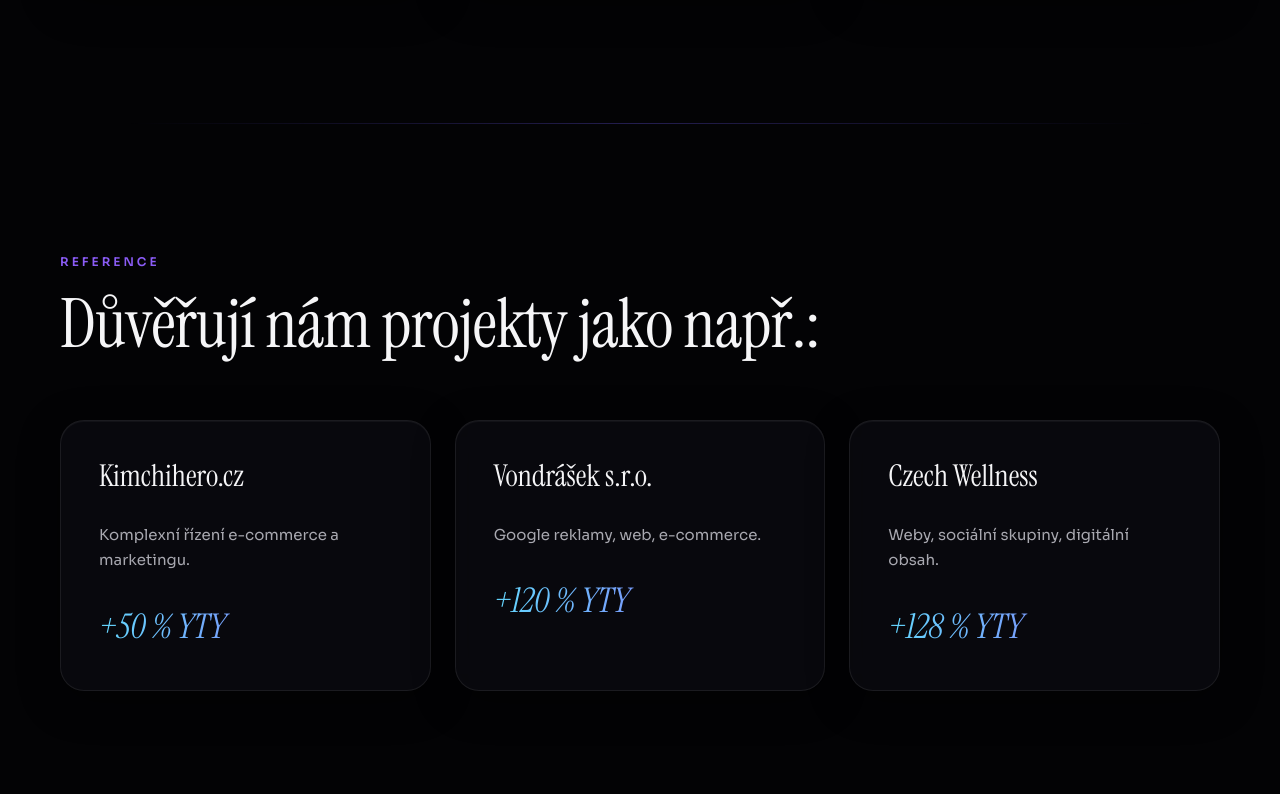
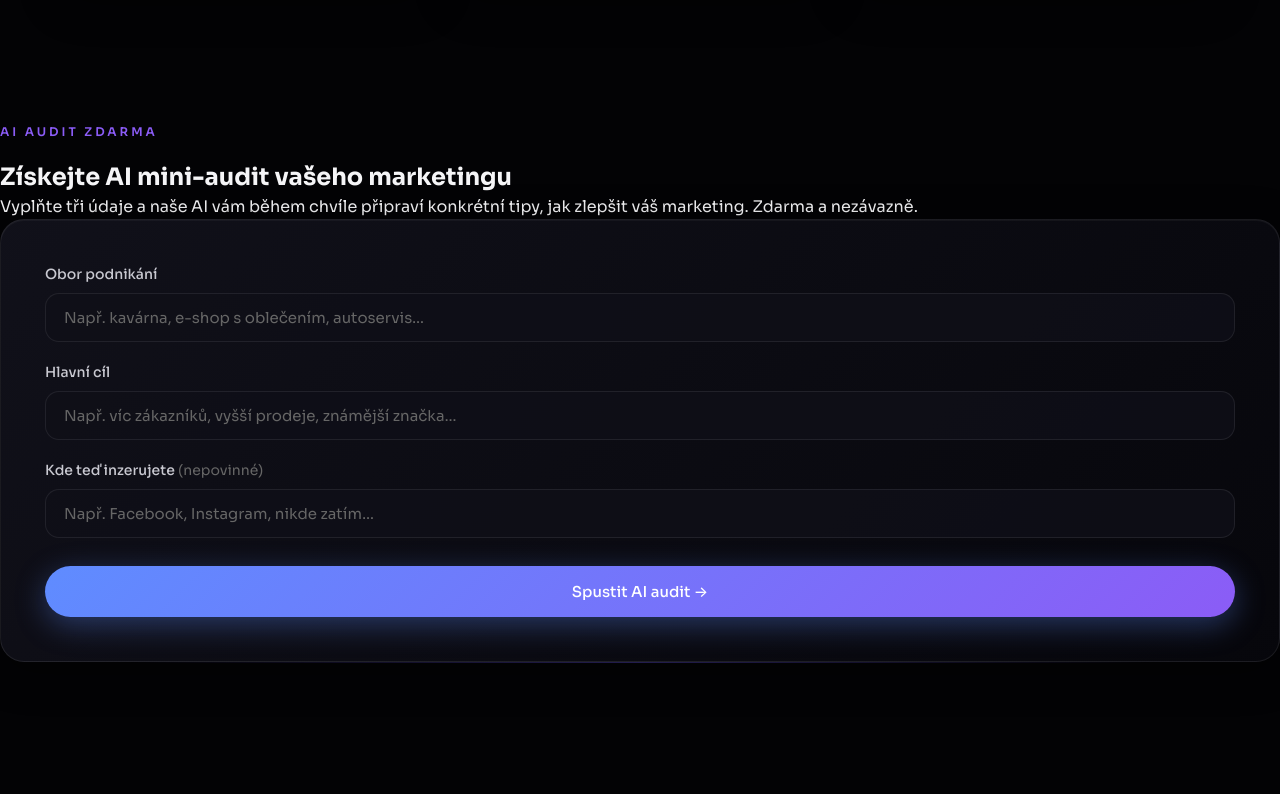
Before and after one commit to groweacz-cyber/Growea-web, a React (Vite) app: page / in a window 1280 px wide. Shown: the part 1500-2294 px from the top of the page. Built offline with nearby package versions, Linux system fonts and the light colour scheme.

Commit message:
Update App.jsx

```diff
--- a/src/App.jsx
+++ b/src/App.jsx
@@ -9,6 +9,7 @@ import WelcomeBot from "./WelcomeBot"
 import LanguageSwitcher from "./LanguageSwitcher"
 import CountUp from "./CountUp"
 import CustomCursor from "./CustomCursor"
+import AuditTool from "./AuditTool"
 
 export default function App() {
   const [analyticsOn, setAnalyticsOn] = useState(false)
@@ -63,6 +64,10 @@ export default function App() {
 
           <button onClick={() => scrollTo("services")}>
             Social marketing
+          </button>
+
+          <button onClick={() => scrollTo("audit")}>
+            AI audit
           </button>
 
           <button onClick={() => scrollTo("tech")}>
@@ -214,6 +219,32 @@ export default function App() {
           </div>
 
         </div>
+
+      </section>
+      </Reveal>
+
+      {/* AI AUDIT */}
+      <Reveal>
+      <section
+        className="audit-section"
+        id="audit"
+      >
+
+        <div className="section-sub">
+          AI AUDIT ZDARMA
+        </div>
+
+        <h2>
+          Získejte AI mini-audit
+          vašeho marketingu
+        </h2>
+
+        <p className="audit-intro">
+          Vyplňte tři údaje a naše AI vám během chvíle připraví
+          konkrétní tipy, jak zlepšit váš marketing. Zdarma a nezávazně.
+        </p>
+
+        <AuditTool />
 
       </section>
       </Reveal>
```
